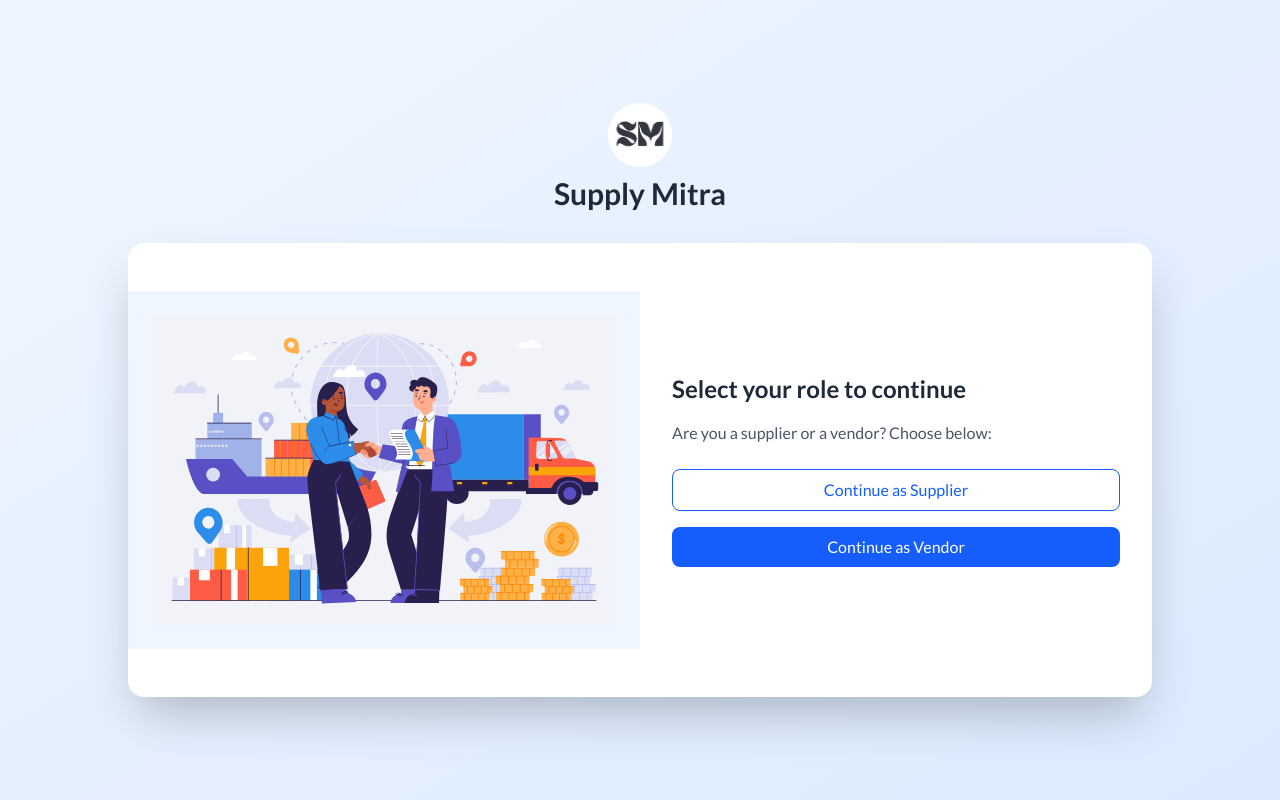
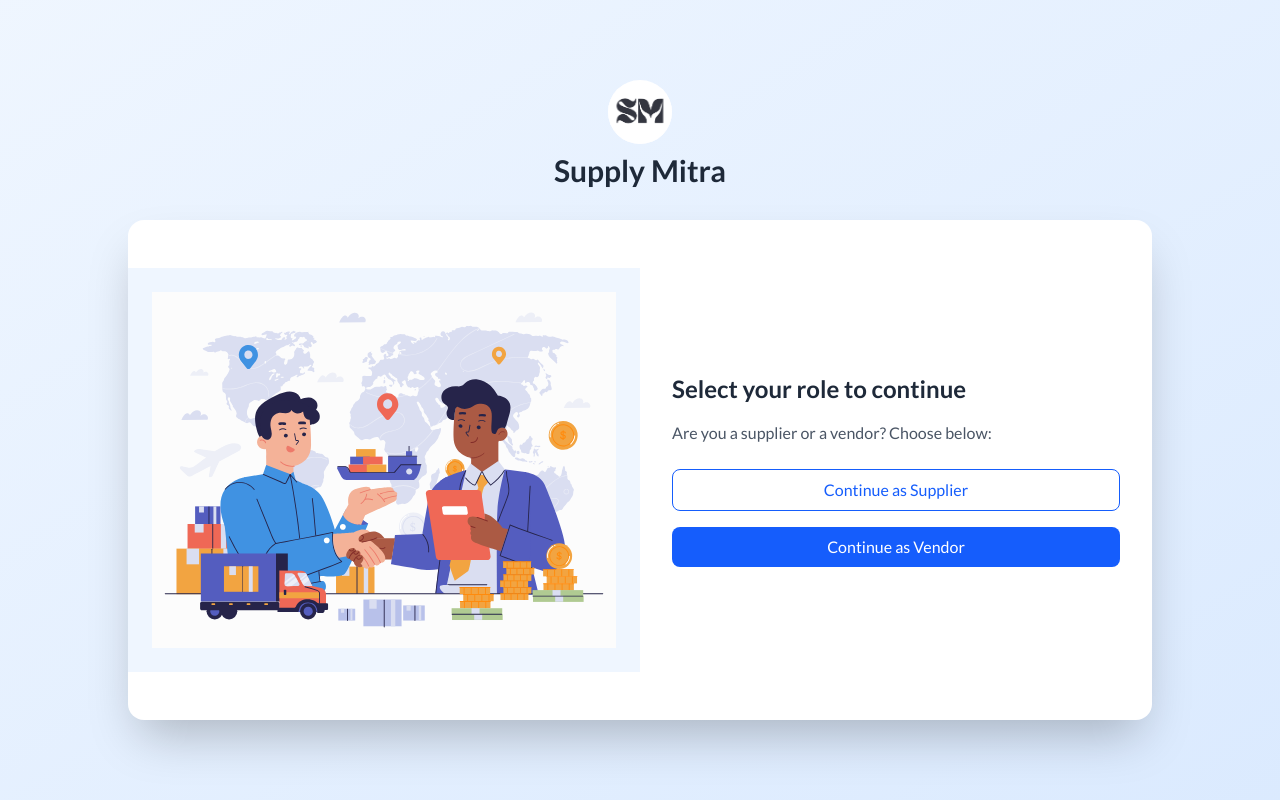
Before and after one commit to hariom24777/supply-mitra, a React (Vite) app: page / in a window 1280 px wide. Built offline with nearby package versions, Linux system fonts and the light colour scheme.

Commit message:
fixed landing page svg

```diff
--- a/src/pages/LandingPage.jsx
+++ b/src/pages/LandingPage.jsx
@@ -18,7 +18,7 @@ const LandingPage = () => {
         {/* Left - SVG Illustration */}
         <div className="w-full md:w-1/2 p-6 flex items-center justify-center bg-blue-50">
           <img
-            src="/landing-page-illustration.svg"
+            src="/landing-page.svg"
             alt="Role Selection"
             className="w-full h-auto max-h-72 md:max-h-full"
           />
```
Also changed, not shown: public/landing-page-illustration.svg (deleted), public/landing-page.svg (added).
